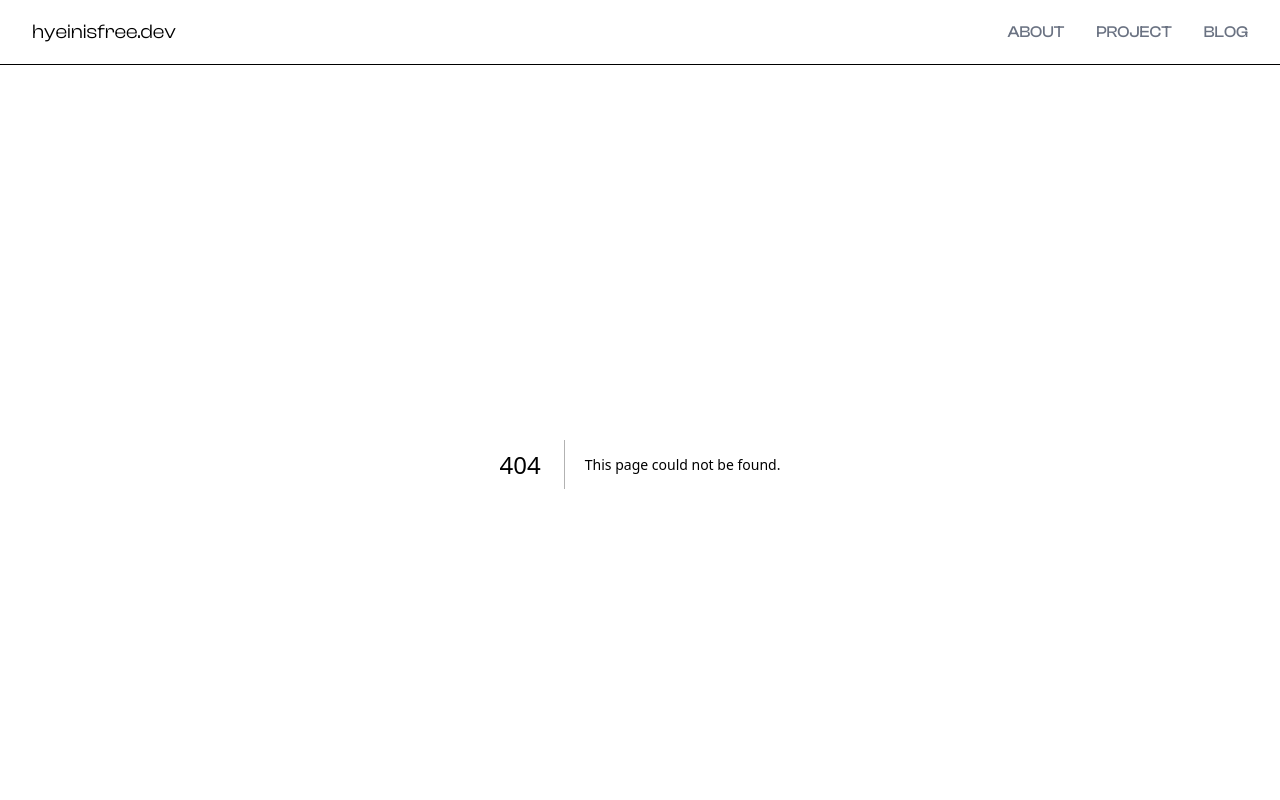
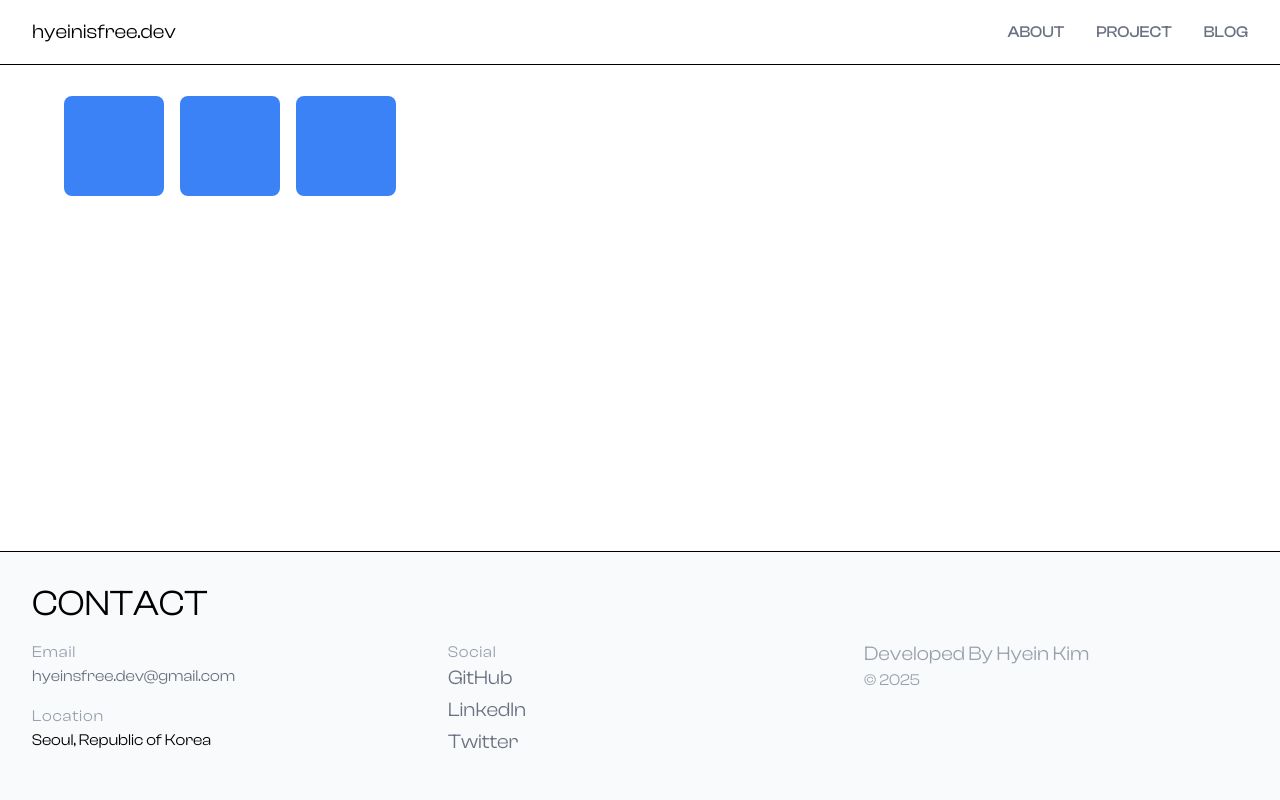
Before and after one commit to hyeinisfree/portfolio, a Next.js app: page /animations/css in a window 1280 px wide. Before the commit this address had no page. Shown: the top 800 px of the page. Built offline with nearby package versions, Linux system fonts and the light colour scheme.

Commit message:
css & animation practice

```diff
--- /dev/null
+++ b/app/animations/animation1/page.tsx
@@ -0,0 +1,20 @@
+// app/animations/animation-1/page.tsx
+"use client";
+
+import { motion } from "framer-motion";
+
+export default function Animation1Page() {
+  return (
+    <main className="flex items-center justify-center min-h-screen bg-gray-50">
+      <motion.div
+        initial={{ opacity: 0, y: 30 }}
+        animate={{ opacity: 1, y: 0 }}
+        transition={{ duration: 0.6 }}
+        className="p-8 bg-white rounded-2xl shadow-xl text-center"
+      >
+        <h2 className="text-2xl font-semibold mb-2">Hello, Framer Motion!</h2>
+        <p>This card fades in and moves up on load.</p>
+      </motion.div>
+    </main>
+  );
+}
--- /dev/null
+++ b/app/animations/animation2/page.tsx
@@ -0,0 +1,36 @@
+// app/animations/animation-2/page.tsx
+"use client";
+
+import { useEffect, useRef } from "react";
+import gsap from "gsap";
+import ScrollTrigger from "gsap/ScrollTrigger";
+
+gsap.registerPlugin(ScrollTrigger);
+
+export default function Animation2Page() {
+  const boxRef = useRef(null);
+
+  useEffect(() => {
+    if (boxRef.current) {
+      gsap.to(boxRef.current, {
+        x: 400,
+        duration: 1,
+        scrollTrigger: {
+          trigger: boxRef.current,
+          start: "top center",
+          toggleActions: "play none none reverse",
+        },
+      });
+    }
+  }, []);
+
+  return (
+    <main className="h-[200vh] p-8 bg-white">
+      <h1 className="text-3xl font-bold mb-10">Scroll to animate the box</h1>
+      <div
+        ref={boxRef}
+        className="w-32 h-32 bg-blue-400 rounded-xl shadow-xl"
+      />
+    </main>
+  );
+}
--- /dev/null
+++ b/app/animations/css/page.module.css
@@ -0,0 +1,17 @@
+.container {
+  display: flex;
+  gap: 1rem;
+  padding: 2rem;
+}
+
+.box {
+  width: 100px;
+  height: 100px;
+  background-color: #3b82f6;
+  border-radius: 8px;
+  transition: transform 0.3s ease;
+}
+
+.box:hover {
+  transform: scale(1.1);
+}
--- /dev/null
+++ b/app/animations/css/page.tsx
@@ -0,0 +1,17 @@
+"use client";
+
+import styles from "./page.module.css";
+
+const Css = () => {
+  return (
+    <main className="max-w-7xl mx-auto px-4 sm:px-6 lg:px-8">
+      <div className={styles.container}>
+        <div className={styles.box}></div>
+        <div className={styles.box}></div>
+        <div className={styles.box}></div>
+      </div>
+    </main>
+  );
+};
+
+export default Css;
--- /dev/null
+++ b/app/animations/page.tsx
@@ -0,0 +1,30 @@
+// app/animations/page.tsx
+import Link from "next/link";
+
+const animationList = [
+  { title: "Animation 1: Fade In Card", href: "/animations/animation1" },
+  {
+    title: "Animation 2: Scroll-triggered Horizontal Scroll",
+    href: "/animations/animation2",
+  },
+];
+
+export default function AnimationsPage() {
+  return (
+    <main className="p-8">
+      <h1 className="text-3xl font-bold mb-6">Animations</h1>
+      <ul className="space-y-4">
+        {animationList.map((anim) => (
+          <li key={anim.href}>
+            <Link
+              href={anim.href}
+              className="text-lg underline hover:text-blue-500 transition-colors"
+            >
+              {anim.title}
+            </Link>
+          </li>
+        ))}
+      </ul>
+    </main>
+  );
+}
```
Also changed, not shown: package.json (+7 -6 lines), 1 other file (tests, documents, lock files or other folders).
